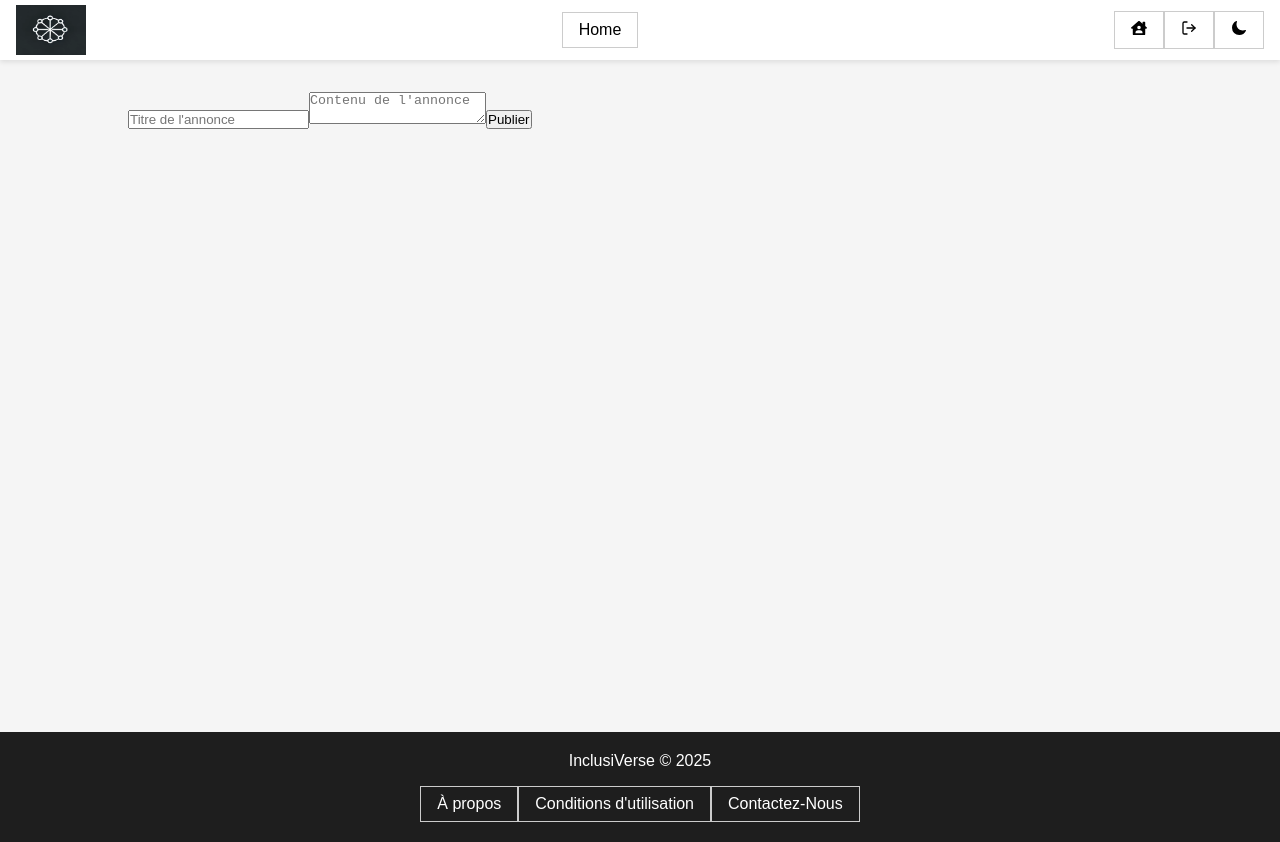
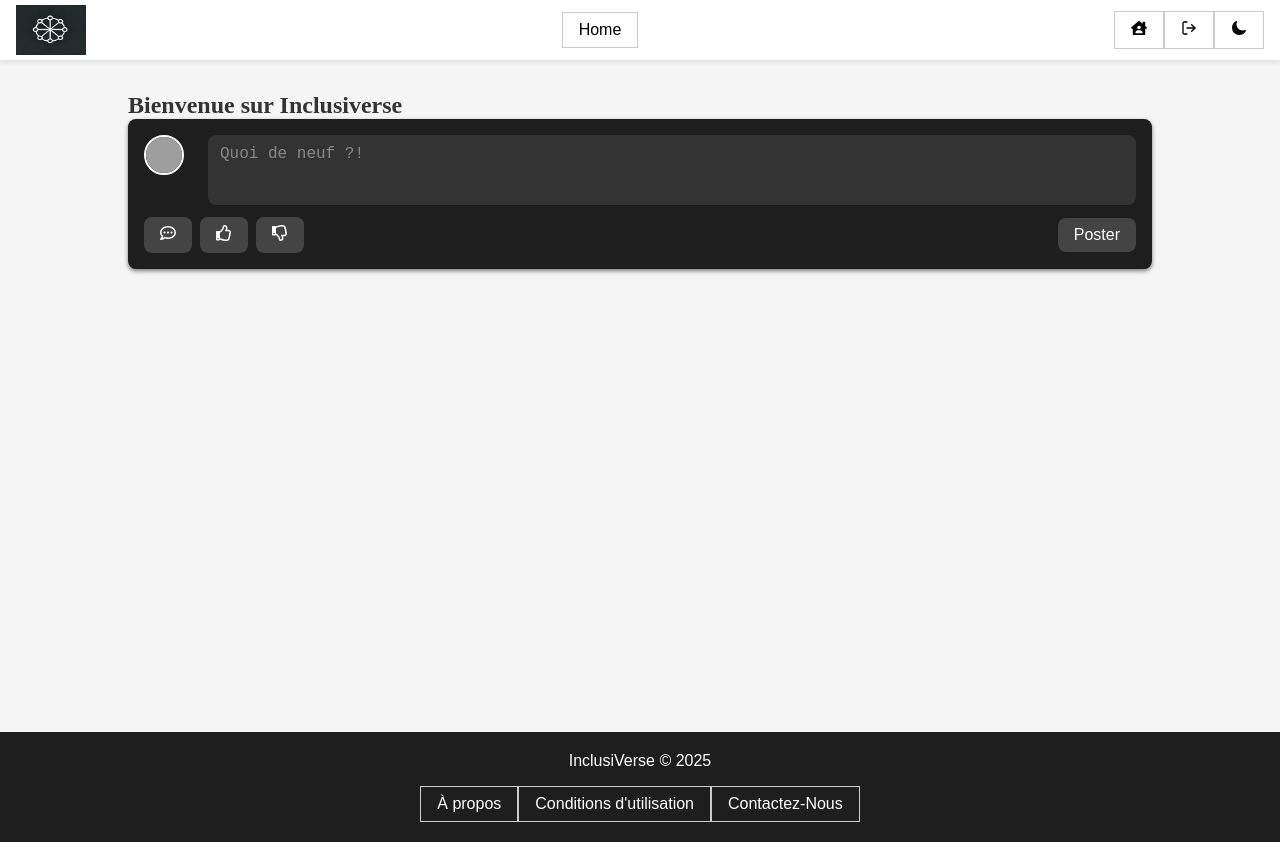
Before and after one commit to WildCodeSchool-2024-09/JS-RemoteFR-Crew404-Inclusiverse, a React (Vite) app in the folder client/: page / in a window 1280 px wide. Built offline with nearby package versions, Linux system fonts and the light colour scheme; grey boxes are pictures that could not be loaded.

Commit message:
Post done

```diff
--- a/client/src/App.css
+++ b/client/src/App.css
@@ -4,7 +4,7 @@
   --text-color: #333;
 
   /* Theme dark */
-  --backgroud-color-dark: #1e1e1e;
+  --background-color-dark: #1e1e1e;
   --text-color-dark: #fff;
 }
 
@@ -20,6 +20,6 @@
 }
 
 .dark-mode {
-  background-color: var(--backgroud-color-dark);
+  background-color: var(--background-color-dark);
   color: var(--text-color-dark);
 }
--- a/client/src/App.tsx
+++ b/client/src/App.tsx
@@ -1,10 +1,12 @@
-import Feed from "./components/Feed";
+import Post from "./components/Post/Post";
 
 function App() {
   return (
-    <div>
-      <Feed />
-    </div>
+    <section>
+      <h1>Bienvenue sur Inclusiverse</h1>
+
+      <Post />
+    </section>
   );
 }
 
--- a/client/src/components/Footer/footer.css
+++ b/client/src/components/Footer/footer.css
@@ -6,7 +6,7 @@
 }
 
 .footer {
-  background: var(--backgroud-color-dark);
+  background: var(--background-color-dark);
   padding: 20px 0;
   text-align: center;
   font-family: Arial, sans-serif;
--- /dev/null
+++ b/client/src/components/Post/Post.css
@@ -0,0 +1,90 @@
+.post {
+  background-color: var(--background-color-dark);
+  color: var(--text-color-dark);
+  border-radius: 8px;
+  padding: 16px;
+  margin: 0 auto;
+  box-shadow: 0 2px 4px rgba(0, 0, 0, 0.5);
+}
+
+.post-header {
+  display: flex;
+  align-items: center;
+  margin-bottom: 12px;
+}
+
+.post-header img {
+  width: 40px;
+  height: 40px;
+  border-radius: 50%;
+  margin-right: 12px;
+  border: 2px solid #fff;
+  align-self: flex-start;
+}
+
+.post-content {
+  flex-grow: 1; /* Permet au textarea d'occuper tout l'espace disponible */
+  background-color: #333;
+  color: #fff;
+  border: none;
+  border-radius: 8px;
+  padding: 8px 12px;
+  resize: none;
+  height: 70px;
+  font-size: 16px;
+  line-height: 1.4;
+}
+
+.post-content::placeholder {
+  color: #888;
+}
+
+.post-footer {
+  display: flex;
+  justify-content: space-between;
+  align-items: center;
+  margin-top: 12px;
+}
+
+.group-btn {
+  display: flex;
+  gap: 8px;
+}
+
+.group-btn button {
+  background: none;
+  border: none;
+  color: #00aaff; /* Couleur bleu clair */
+  font-size: 24px;
+  cursor: pointer;
+  transition: color 0.3s ease;
+}
+
+.group-btn button:hover {
+  color: #0077cc;
+}
+
+.post-footer button {
+  background-color: #444;
+  color: #fff;
+  border: none;
+  padding: 8px 16px;
+  border-radius: 8px;
+  font-size: 16px;
+  cursor: pointer;
+  transition: background-color 0.3s ease;
+}
+
+.post-footer button:hover {
+  background-color: #555;
+}
+
+/* Flex pour aligner l'image et le textarea */
+.post-header {
+  display: flex;
+  align-items: center;
+}
+
+.post-header textarea {
+  margin-left: 12px; /* Espace entre l'image et le champ */
+}
--- /dev/null
+++ b/client/src/components/Post/Post.tsx
@@ -0,0 +1,29 @@
+import { FaRegCommentDots } from "react-icons/fa";
+import { FaRegThumbsDown, FaRegThumbsUp } from "react-icons/fa";
+import "./Post.css";
+function Post() {
+  return (
+    <section className="post">
+      <div className="post-header">
+        <img src="https://picsum.photos/200" alt="avatar" />
+        <textarea className="post-content" placeholder="Quoi de neuf ?!" />
+      </div>
+      <div className="post-footer">
+        <div className="group-btn">
+          <button type="button" aria-label="Commenter">
+            <FaRegCommentDots />
+          </button>
+          <button type="button" aria-label="J'aime">
+            <FaRegThumbsUp />
+          </button>
+          <button type="button" aria-label="Je n'aime pas">
+            <FaRegThumbsDown />
+          </button>
+        </div>
+        <button type="submit">Poster</button>
+      </div>
+    </section>
+  );
+}
+
+export default Post;
```
Also changed, not shown: client/src/components/Comment/Comment.tsx (added, +9 -0 lines).
